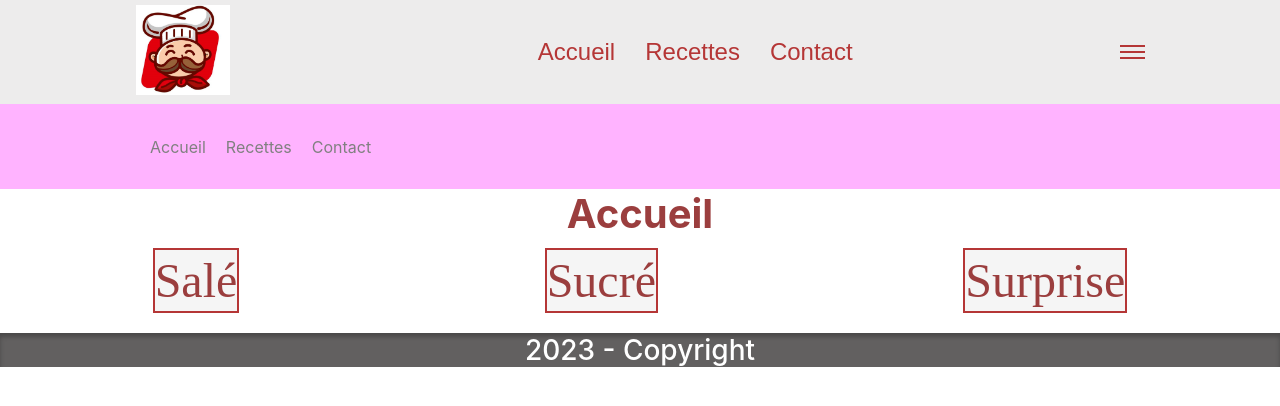
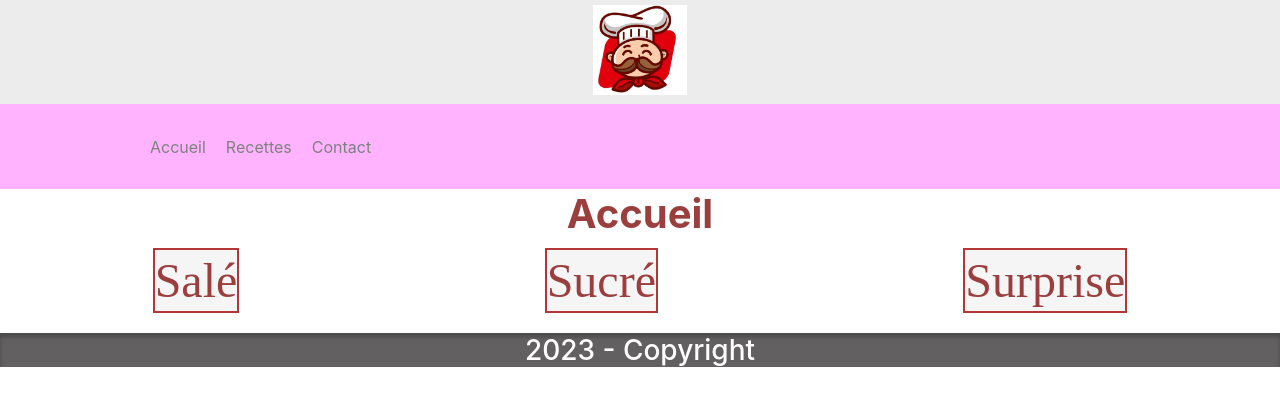
Before and after one commit to ludon89/react-atable, a React (Create React App) app: page / in a window 1280 px wide. Shown: the top 406 px of the page. Built offline with nearby package versions, Linux system fonts and the light colour scheme.

Commit message:
suppr liens header

```diff
--- a/src/components/Header.jsx
+++ b/src/components/Header.jsx
@@ -1,45 +1,23 @@
-import { useState } from 'react';
+import { useState } from "react";
 
-import logo from '../logo.jpg';
-import '../styles/header.css';
+import logo from "../logo.jpg";
+import "../styles/header.css";
 
-function Header () {
+function Header() {
   const [active, setActive] = useState("nav__menu");
 
   const navToggle = () => {
-        active === 'nav__menu' ? setActive('nav__menu nav__active') : setActive('nav__menu');
+    active === "nav__menu"
+      ? setActive("nav__menu nav__active")
+      : setActive("nav__menu");
   };
 
   return (
-        <header className='header'>
+    <header className="header">
       <nav className="nav">
         <a href="#" className="nav__brand">
-                    <img src={logo} alt="logo du restaurant" className='logo' />
+          <img src={logo} alt="logo du restaurant" className="logo" />
         </a>
-
-                <ul className="nav__menu">
-                    <li className="nav__item">
-                        <a href="#" className="nav__link">
-                            Accueil
-                        </a>
-                    </li>
-                    <li className="nav__item">
-                        <a href="#" className="nav__link">
-                            Recettes
-                        </a>
-                    </li>
-                    <li className="nav__item">
-                        <a href="#" className="nav__link">
-                            Contact
-                        </a>
-                    </li>
-                </ul>
-
-                <div onClick={navToggle} className="nav__toggler">
-                    <div className="line1"></div>
-                    <div className="line2"></div>
-                    <div className="line3"></div>
-                </div>
       </nav>
     </header>
   );
```
Lines whose indentation alone changed are shown as unchanged.
